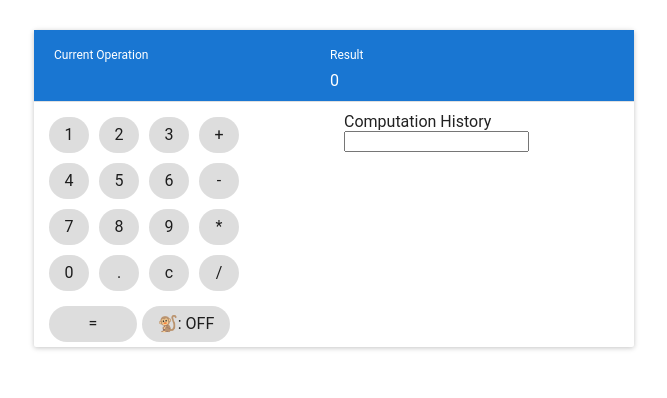
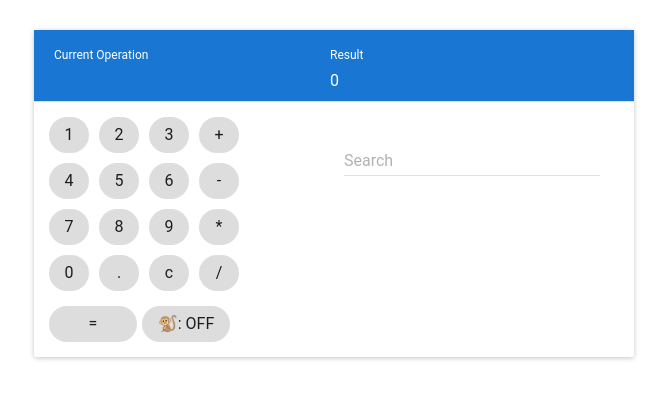
Before and after one commit to francois-b/monkey-calculator, a React app: page / in a window 1280 px wide. Shown: the top 398 px of the page, without its empty margins (4-671 px from the left). Built offline with nearby package versions, Linux system fonts and the light colour scheme.

Commit message:
Switch the search input to MUI

```diff
--- a/calculator.css
+++ b/calculator.css
@@ -9,6 +9,7 @@
 #keypad {
   border: 0px solid black;
   display: flex;
+  margin-bottom: 10px;
 }
 
 div.calc-container {
--- a/src/components/calculator.jsx
+++ b/src/components/calculator.jsx
@@ -204,12 +204,12 @@ class App extends React.Component {
 
           <div id="keypad-right">
             <div id="searchpad">
-              <div>Computation History</div>
-              <input
-                type="text"
-                value={this.state.value}
+              <TextField
+                floatingLabelText="Search"
+
                 onChange={this.handleChange}
               />
+
               <div style={{ overflowY: 'scroll', height: '100px' }}>
                 {this.renderHistory()}
               </div>
```
